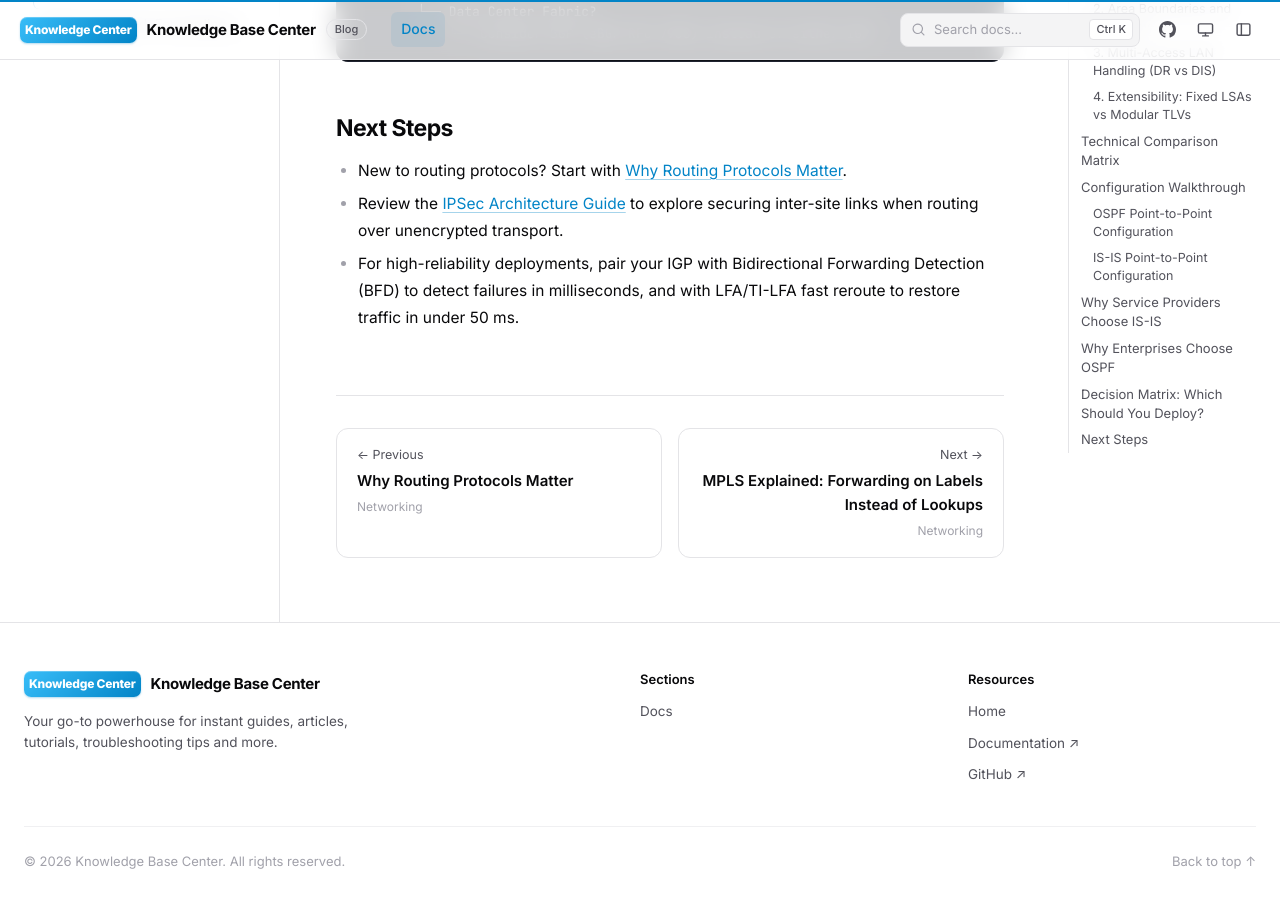
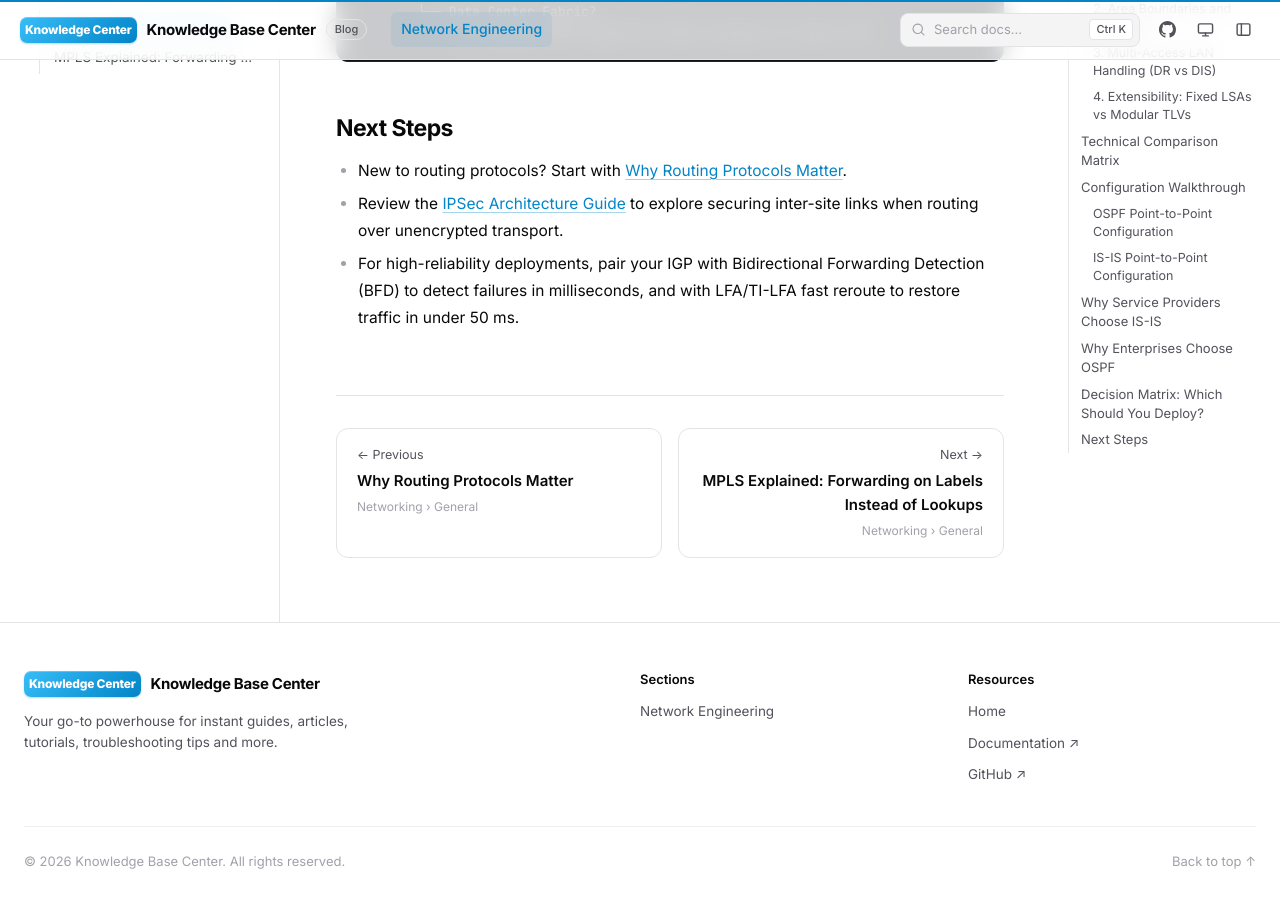
Before and after one commit to ThierryLab/KBC, a Jekyll site: the page built from _docs/isis-vs-ospf.md, in a window 1280 px wide and 900 px high, scrolled down 8477 px. Built offline with Jekyll 4.4.1, drawn with Linux system fonts in a browser that asks for light colours; nearby versions of some CDN libraries; some of the changed text lies outside the part shown.

Commit message:
KBC V1.01

```diff
--- a/_docs/importance-of-routing-protocols.md
+++ b/_docs/importance-of-routing-protocols.md
@@ -2,7 +2,9 @@
 layout: guide
 title: "Why Routing Protocols Matter"
 description: "Why static routes break at scale and how dynamic routing protocols keep networks resilient."
+classification: "Network Engineering"
 category: "Networking"
+subcategory: "General"
 difficulty: "Beginner"
 read_time: "5 min"
 last_updated: "October 2026"
--- a/_docs/isis-vs-ospf.md
+++ b/_docs/isis-vs-ospf.md
@@ -2,7 +2,9 @@
 layout: guide
 title: "IS-IS vs OSPF: The Ultimate Dogfight"
 description: "An architectural showdown between IS-IS and OSPF link-state interior gateway protocols, covering mechanics, scalability, and design trade-offs."
+classification: "Network Engineering"
 category: "Networking"
+subcategory: "General"
 difficulty: "Intermediate"
 read_time: "8 min"
 last_updated: "October 2026"
--- a/_docs/mpls-explained.md
+++ b/_docs/mpls-explained.md
@@ -2,7 +2,9 @@
 layout: guide
 title: "MPLS Explained: Forwarding on Labels Instead of Lookups"
 description: "How MPLS swaps labels instead of routing on IP addresses, what the routers along a label-switched path actually do, and why providers built their backbones on it."
+classification: "Network Engineering"
 category: "Networking"
+subcategory: "General"
 difficulty: "Intermediate"
 read_time: "6 min"
 last_updated: "October 2026"
```
